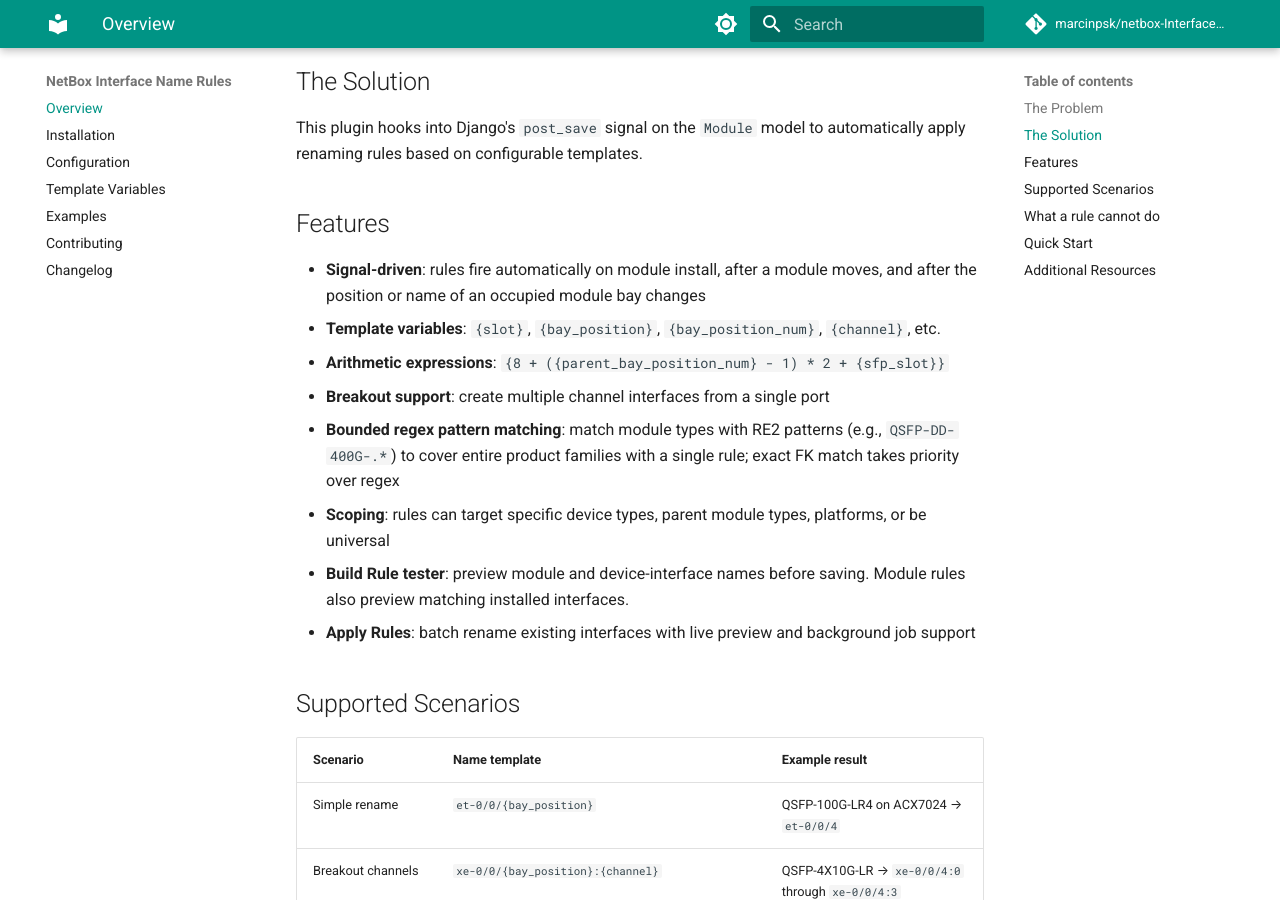
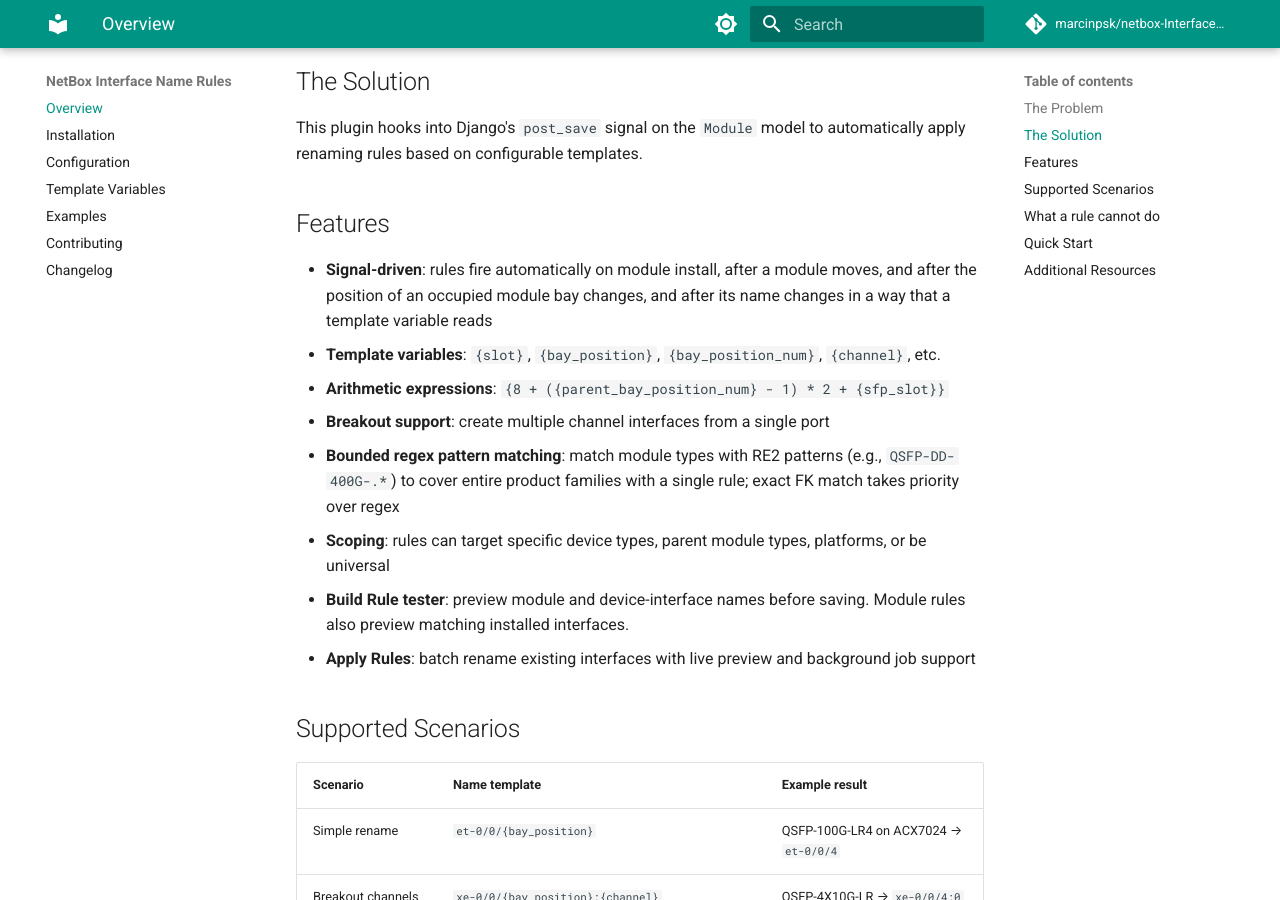
Before and after one commit to marcinpsk/netbox-InterfaceNameRules-plugin, an MkDocs documentation site: the page built from docs/index.md, in a window 1280 px wide and 900 px high, scrolled down 349 px. Built offline with MkDocs 1.6.1 and Material for MkDocs 9.7.7, drawn with Linux system fonts in a browser that asks for light colours; comment, search, counter and statistics services are not loaded.

Commit message:
docs: qualify the bay name trigger in the feature lists
A bay name edit renames interfaces only when it changes a template naming
value. The README and docs/index.md feature lists said that any name change
of an occupied bay triggers a rename. A documentation test now pins the
qualified wording on both pages.

```diff
--- a/docs/index.md
+++ b/docs/index.md
@@ -15,7 +15,7 @@
 
 ## Features
 
-- **Signal-driven**: rules fire automatically on module install, after a module moves, and after the position or name of an occupied module bay changes
+- **Signal-driven**: rules fire automatically on module install, after a module moves, and after the position of an occupied module bay changes, and after its name changes in a way that a template variable reads
 - **Template variables**: `{slot}`, `{bay_position}`, `{bay_position_num}`, `{channel}`, etc.
 - **Arithmetic expressions**: `{8 + ({parent_bay_position_num} - 1) * 2 + {sfp_slot}}`
 - **Breakout support**: create multiple channel interfaces from a single port
```
Also changed, not shown: README.md (+1 -1 lines), 1 other file.
